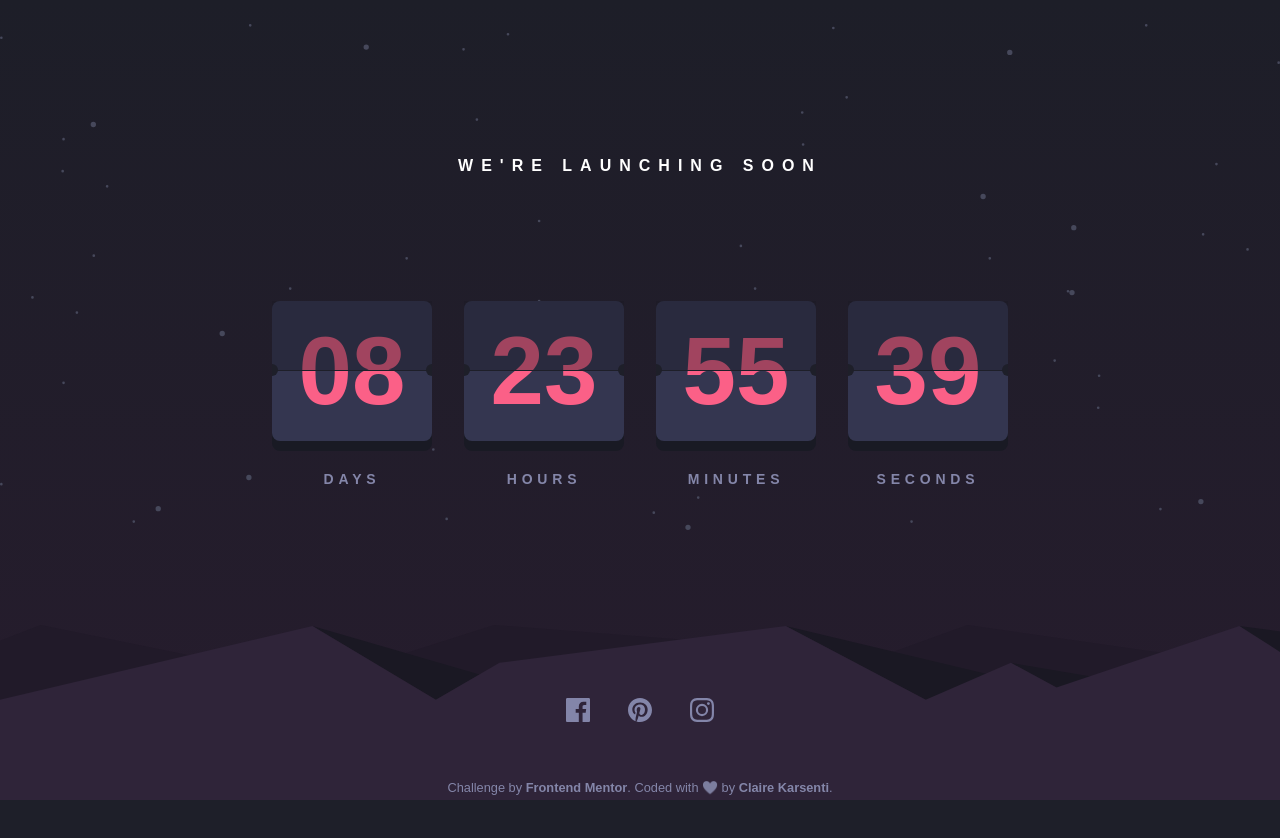
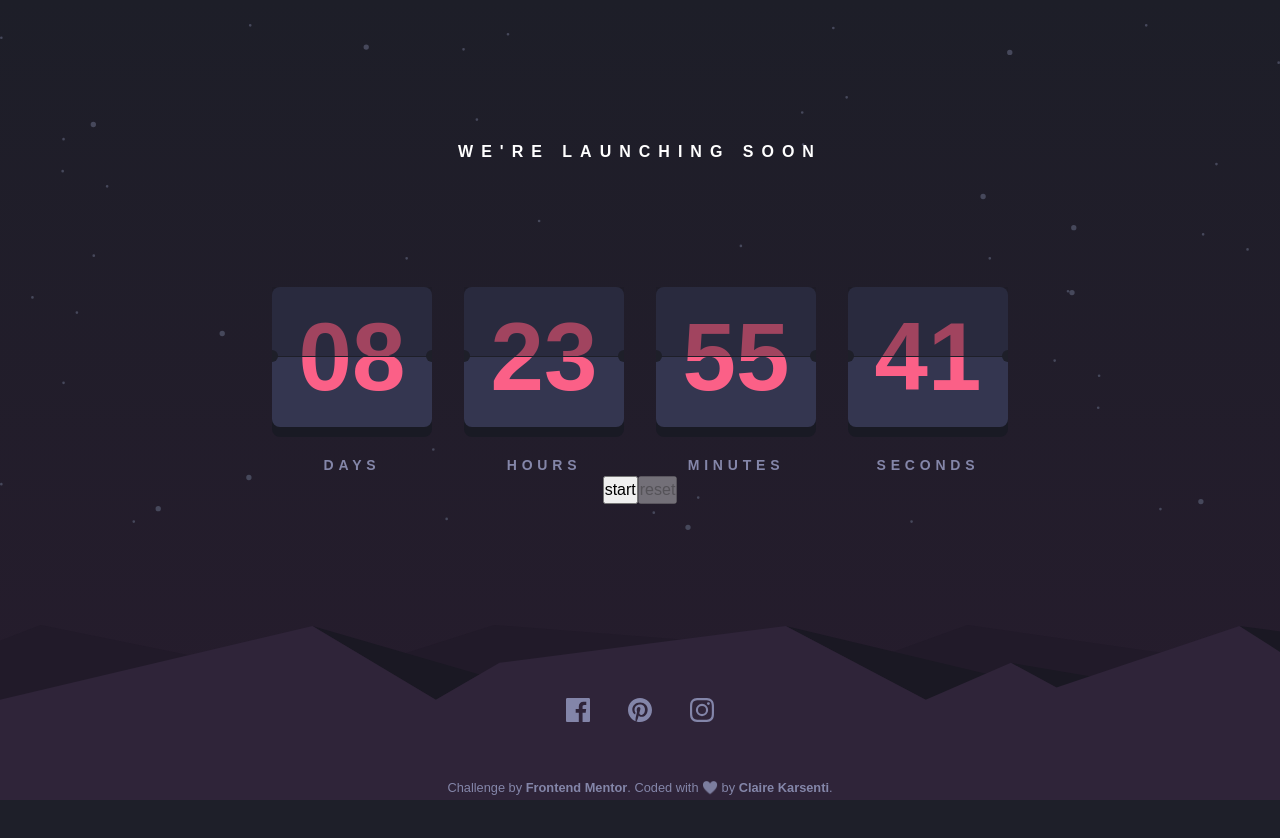
Before and after one commit to ClaireKarsenti/Frontend-Mentor-Solution-Launch-Countdown-Timer, a React (Create React App) app: page / in a window 1280 px wide. Shown: the top 838 px of the page. Built offline with nearby package versions, Linux system fonts and the light colour scheme.

Commit message:
:sparkles: Added new customs features: start/pause and reset buttons. Updated useTimer, and concerned components, for these new features.

```diff
--- a/src/App.tsx
+++ b/src/App.tsx
@@ -8,7 +8,7 @@ function App() {
   return (
     <>
       <GlobalStyle />
-      <CountDown deadLine={0} />
+      <CountDown deadLine={0} Days={0} Hours={0} Minutes={0} Seconds={0} setIsStarted={undefined} isStarted={false} reset={undefined} />
       <Footer />
     </>
   );
--- a/src/components/CountDown.component.tsx
+++ b/src/components/CountDown.component.tsx
@@ -1,10 +1,21 @@
 import { useTimer } from '../hook/useTimer';
 
-import { CountDownBox, CountDownProps } from './CountDownBox.component';
+import { CountDownBox } from './CountDownBox.component';
 import { Section } from '../assets/styles/CountDown.style';
 
+export type CountDownProps = {
+  deadLine: number;
+  Days: number;
+  Hours: number;
+  Minutes: number;
+  Seconds: number;
+  setIsStarted: any;
+  isStarted: boolean;
+  reset: any;
+};
+
 const CountDown = ({ deadLine }: CountDownProps) => {
-  const { timeIsUp } = useTimer(deadLine);
+  const { timeIsUp, Days, Hours, Minutes, Seconds, setIsStarted, isStarted, reset } = useTimer(deadLine)
 
   return (
     <Section>
@@ -13,7 +24,16 @@ const CountDown = ({ deadLine }: CountDownProps) => {
       ) : (
         <>
           <h1>We're launching soon</h1>
-          <CountDownBox deadLine={0} />
+          <CountDownBox
+            deadLine={0}
+            Days={Days}
+            Hours={Hours}
+            Minutes={Minutes}
+            Seconds={Seconds}
+            setIsStarted={setIsStarted}
+            isStarted={isStarted}
+            reset={reset}
+          />
         </>
       )}
     </Section>
--- a/src/components/CountDownBox.component.tsx
+++ b/src/components/CountDownBox.component.tsx
@@ -1,14 +1,19 @@
 import { useTimer } from '../hook/useTimer';
 import { CountDownBoxContainer } from '../assets/styles/CountDown.style';
 
-export type CountDownProps = {
-  deadLine: number;
-};
+import { CountDownProps } from './CountDown.component';
 
-export const CountDownBox = ({ deadLine }: CountDownProps) => {
-  const { Days, Hours, Minutes, Seconds } = useTimer(deadLine);
-
+export const CountDownBox = ({
+  Days,
+  Hours,
+  Minutes,
+  Seconds,
+  setIsStarted,
+  isStarted,
+  reset,
+}: CountDownProps) => {
   return (
+    <>
       <CountDownBoxContainer>
         {Object.entries({
           Days,
@@ -25,5 +30,14 @@ export const CountDownBox = ({ deadLine }: CountDownProps) => {
           </div>
         ))}
       </CountDownBoxContainer>
+      <div>
+        <button onClick={() => setIsStarted(!isStarted)}>
+          {isStarted ? 'pause' : 'start'}
+        </button>
+        <button onClick={reset} disabled={!isStarted}>
+          reset
+        </button>
+      </div>
+    </>
   );
 };
--- a/src/hook/useTimer.tsx
+++ b/src/hook/useTimer.tsx
@@ -1,4 +1,4 @@
-import { useEffect, useState } from 'react';
+import { useState, useEffect } from 'react';
 
 const SECOND = 1000;
 const MINUTE = SECOND * 60;
@@ -11,21 +11,31 @@ export const useTimer = (
 ) => {
   const [timeSpan, setTimeSpan] = useState<number>(deadLine);
   const [timeIsUp, setTimeIsUp] = useState<boolean>(false);
+  const [isStarted, setIsStarted] = useState<boolean>(false);
 
   useEffect(() => {
-    const intervalId = setInterval(() => {
-      setTimeSpan((timeSpan) => timeSpan - 1);
-      // Option when time is up => timeSpan = 0
+    if (isStarted) {
+      const initialInterval = setInterval(() => {
+        setTimeSpan((prevCount) => prevCount - 1);
+      }, interval);
+
+       if (!isStarted) {
+        clearInterval(initialInterval);
+      }
+
+      //Just a simple handler to make sure that the counter doesn't go to infinity negative.
       if (timeSpan === 0) {
         setTimeIsUp(true);
+        clearInterval(initialInterval);
         return;
       }
-    }, interval);
 
-    return () => {
-      clearInterval(intervalId);
-    };
-  }, [timeSpan, interval]);
+      return () => clearInterval(initialInterval);
+    }
+  }, [timeSpan, isStarted, interval]);
+
+  // const pause = () => setIsStarted(false);
+  const reset = () => setTimeSpan(deadLine);
 
   return {
     Days: Math.floor(timeSpan / DAY),
@@ -33,5 +43,10 @@ export const useTimer = (
     Minutes: Math.floor((timeSpan / MINUTE) % 60),
     Seconds: Math.floor((timeSpan / SECOND) % 60),
     timeIsUp,
+    reset,
+    isStarted,
+    setIsStarted,
+    timeSpan,
+    setTimeIsUp,
   };
 };
```
Also changed, not shown: src/assets/styles/CountDown.style.tsx (indentation only). Lines whose indentation alone changed are shown as unchanged.
